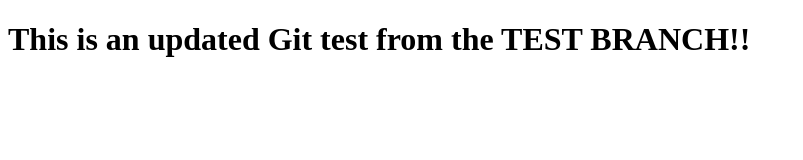
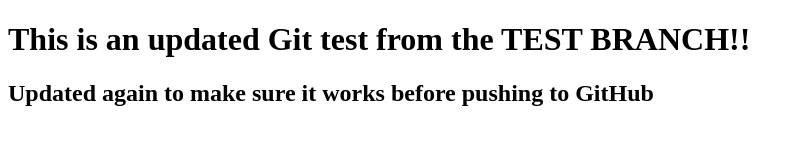
Before and after one commit to dxsubomni/Hello-World, a plain HTML site: page index.html in a window 1280 px wide. Shown: the whole page, without its empty margins (0-803 px from the left). Drawn offline with Linux system fonts and the light colour scheme.

Commit message:
Made final edit before finishing

```diff
--- a/index.html
+++ b/index.html
@@ -8,5 +8,6 @@
 </head>
 <body>
     <h1>This is an updated Git test from the TEST BRANCH!!</h1>
+    <h2>Updated again to make sure it works before pushing to GitHub</h2>
 </body>
 </html>
```
